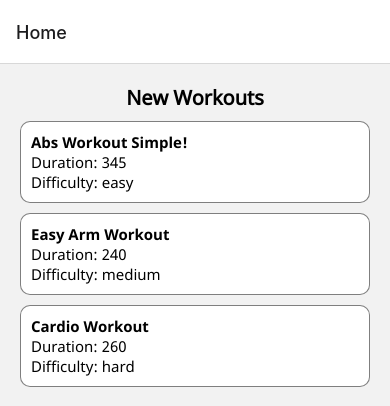
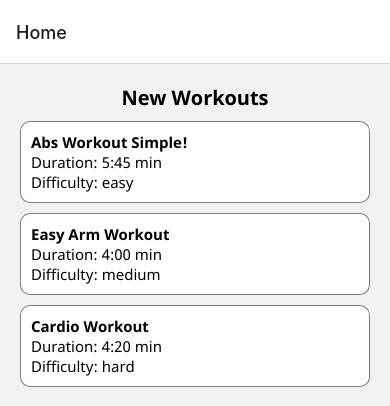
Before and after one commit to makyinmars/Pepa, a React Native app: screen /Home in a window 390 px wide. Shown: the top 406 px of the page. Built offline with nearby package versions, Linux system fonts and the light colour scheme.

Commit message:
chore: util for seconds to minutes

```diff
--- a/src/components/WorkoutItem.tsx
+++ b/src/components/WorkoutItem.tsx
@@ -1,12 +1,15 @@
 import { View, Text, StyleSheet } from "react-native";
 
 import { Workout } from "../types/data";
+import { secToMin } from "../utils/time";
 
 export default function WorkoutItem({ item }: { item: Workout }) {
   return (
     <View style={styles.container}>
       <Text style={styles.name}>{item.name}</Text>
-      <Text style={styles.duration}>Duration: {item.duration}</Text>
+      <Text style={styles.duration}>
+        Duration: {secToMin(item.duration)} min
+      </Text>
       <Text style={styles.difficulty}>Difficulty: {item.difficulty}</Text>
     </View>
   );
--- a/src/screens/HomeScreen.tsx
+++ b/src/screens/HomeScreen.tsx
@@ -4,12 +4,11 @@ import { NativeStackHeaderProps } from "@react-navigation/native-stack";
 import data from "../data/data.json";
 import { Workout } from "../types/data";
 import WorkoutItem from "../components/WorkoutItem";
-import NotosansText from "../components/styled/Notosans";
 
 export default function HomeScreen({ navigation }: NativeStackHeaderProps) {
   return (
     <View style={styles.container}>
-      <NotosansText style={styles.title}>New Workouts</NotosansText>
+      <Text style={styles.title}>New Workouts</Text>
       <FlatList
         data={data as [Workout]}
         renderItem={WorkoutItem}
@@ -29,5 +28,6 @@ const styles = StyleSheet.create({
     textAlign: "center",
     fontWeight: "bold",
     marginBottom: 10,
+    fontFamily: "notosans-bold",
   },
 });
--- /dev/null
+++ b/src/utils/time.ts
@@ -0,0 +1,3 @@
+export const secToMin = (sec: number) => {
+  return Math.floor(sec / 60) + ":" + (sec % 60 < 10 ? "0" : "") + (sec % 60);
+};
```
